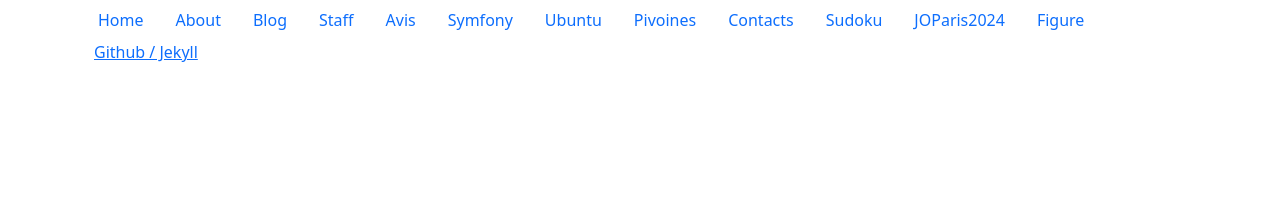
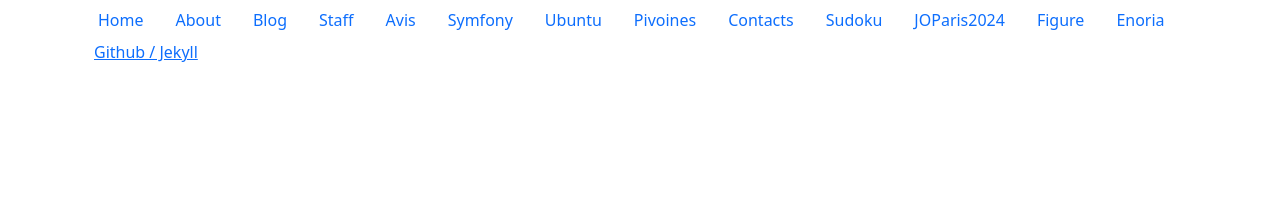
Before and after one commit to awelvor/mybootstrap, a Jekyll site: the page built from index.html, in a window 1280 px wide. Shown: the top 204 px of the page. Built offline with Jekyll 4.4.1, drawn with Linux system fonts in a browser that asks for light colours.

Commit message:
Update navigation.yml

```diff
--- a/_data/navigation.yml
+++ b/_data/navigation.yml
@@ -22,3 +22,5 @@
   link: /bootstrap/images.html
 - name: Figure
   link: /bootstrap/figure.html
+- name: Enoria
+  link: /bootstrap/enoria.html
```
